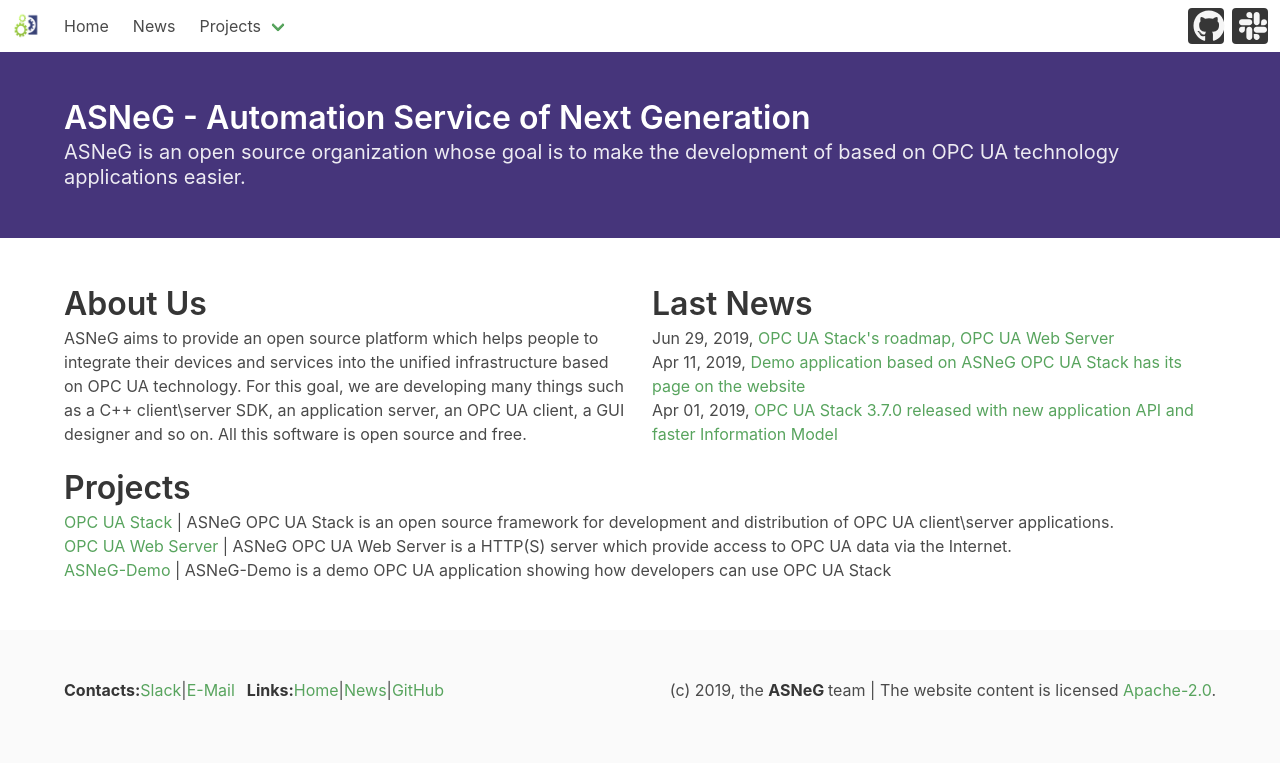
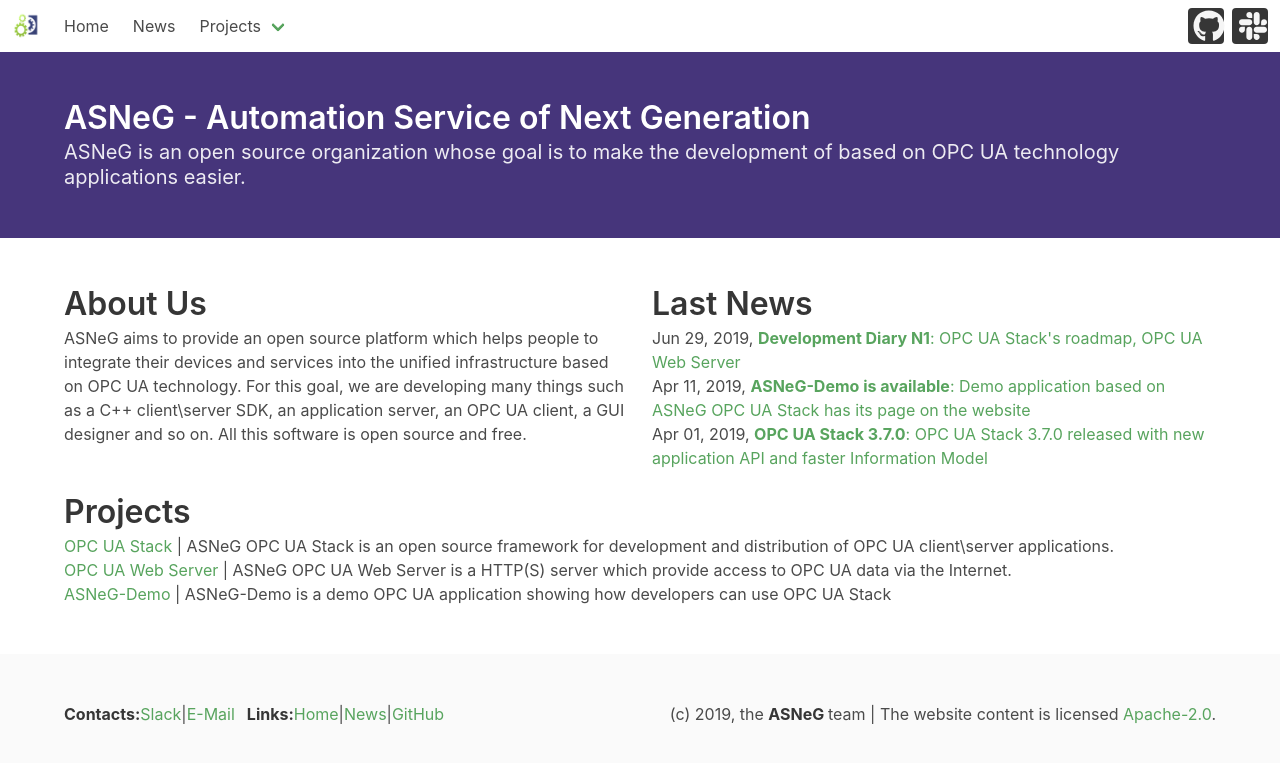
Before and after one commit to ASNeG/ASNeG.github.io, a Jekyll site: the page built from index.md, in a window 1280 px wide. Shown: the top 763 px of the page. Built offline with Jekyll 4.4.1, drawn with Linux system fonts in a browser that asks for light colours; nearby versions of some CDN libraries.

Commit message:
fix news on main page

```diff
--- a/_layouts/home_page.html
+++ b/_layouts/home_page.html
@@ -33,9 +33,11 @@ layout: default
             <div class="tile is-child">
               <p class="title">Last News</p>
               <p class="subtitle"> </p>
-                {% for post in site.posts limit:5 %}
+                {% for post in site.posts limit:3 %}
                 <article>
-                  {{ post.date | date: "%b %d, %Y" }}, <a href="{{ post.url }}"> {{ post.description }} </a>
+                  {{ post.date | date: "%b %d, %Y" }}, <a href="{{ post.url }}">
+                    <strong> {{ post.title }}</strong>: {{ post.description }}
+                  </a>
                 </article>
                 {% endfor %}
             </div>
--- a/_posts/2019-06-29-development-diary-1.md
+++ b/_posts/2019-06-29-development-diary-1.md
@@ -1,6 +1,6 @@
 ---
 layout: post
-title:  Development Diary \#1
+title:  Development Diary N1
 description: OPC UA Stack's roadmap, OPC UA Web Server
 date:   2019-06-29 17:22:22 +0500
 categories: news
```
